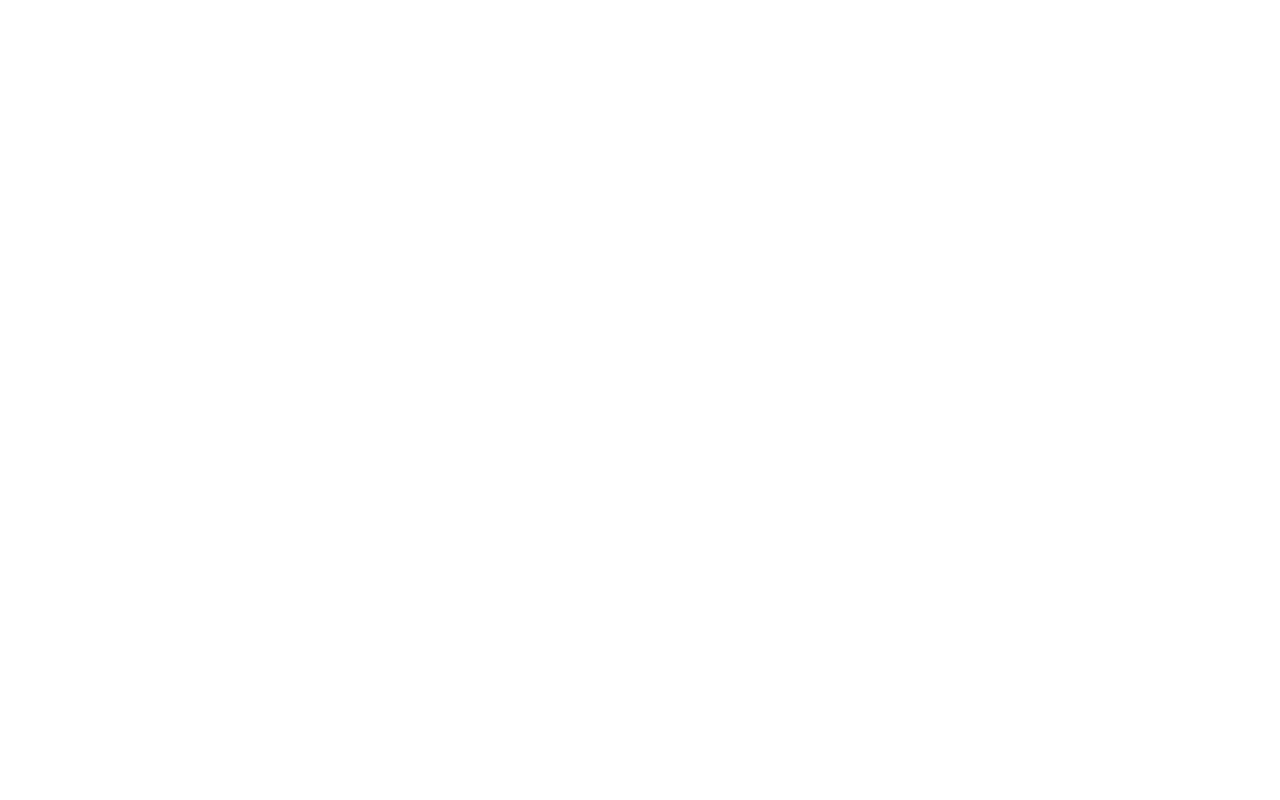
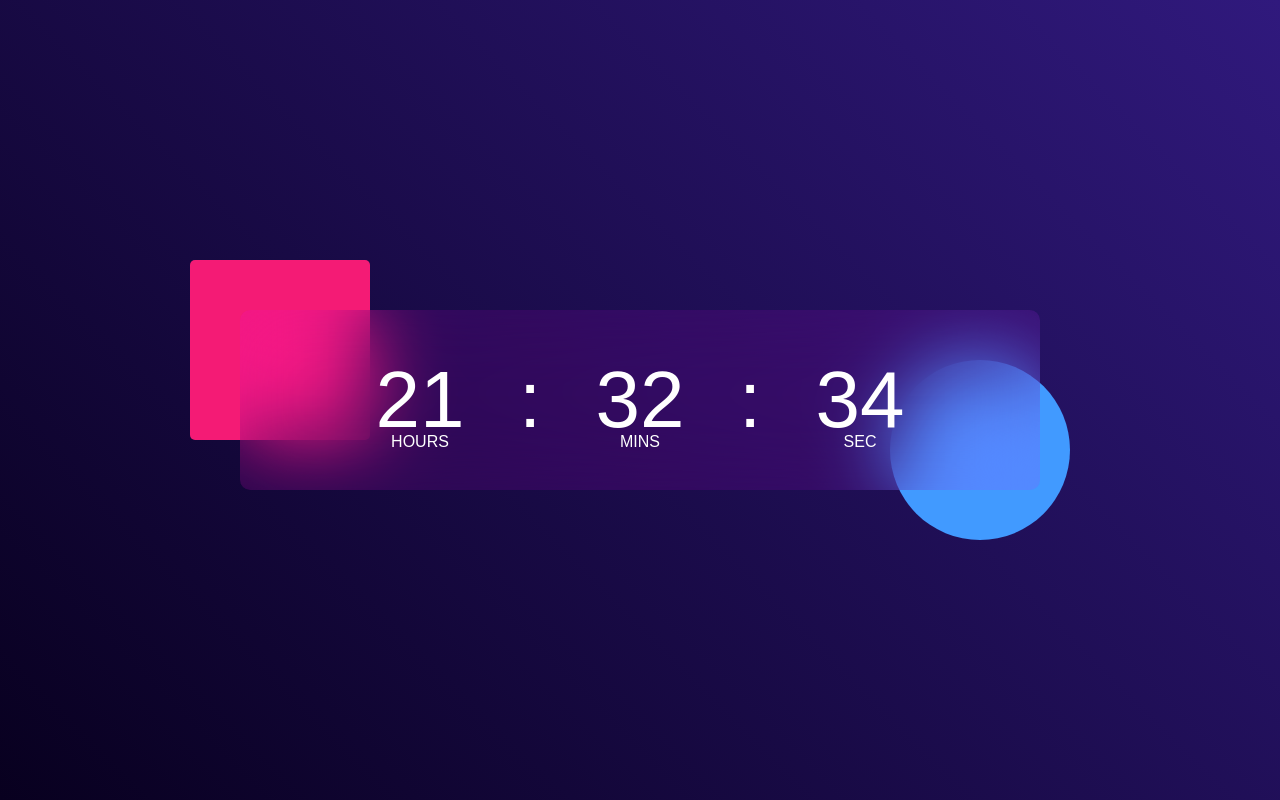
Before and after one commit to HabiburRahnan/digital-clock, a plain HTML site: page index.html in a window 1280 px wide. Drawn offline with Linux system fonts and the light colour scheme.

Commit message:
add to current time and hrs min and sec  all project use html css and javascript code

```diff
--- a/index.css
+++ b/index.css
@@ -0,0 +1,76 @@
+* {
+  margin: 0;
+  padding: 0;
+  font-family: "Poppins", sans-serif;
+  box-sizing: border-box;
+}
+.hero {
+  width: 100%;
+  height: 100vh;
+  background: linear-gradient(45deg, #08001f, #30197d);
+  color: #fff;
+  position: relative;
+}
+.container {
+  width: 800px;
+  height: 180px;
+  position: absolute;
+  top: 50%;
+  left: 50%;
+  transform: translate(-50%, -50%);
+}
+.clock {
+  width: 100%;
+  height: 100%;
+  background: rgba(235, 0, 255, 0.11);
+  border-radius: 10px;
+  display: flex;
+  align-items: center;
+  justify-content: center;
+  backdrop-filter: blur(40px);
+}
+.container::before {
+  content: "";
+  width: 180px;
+  height: 180px;
+  background: #f41b75;
+  border-radius: 5px;
+  position: absolute;
+  left: -50px;
+  top: -50px;
+  z-index: -1;
+}
+.container::after {
+  content: "";
+  width: 180px;
+  height: 180px;
+  background: #419aff;
+  border-radius: 50%;
+  position: absolute;
+  right: -30px;
+  bottom: -50px;
+  z-index: -1;
+}
+.clock span {
+  font-size: 80px;
+  width: 110px;
+  display: inline-block;
+  text-align: center;
+  position: relative;
+}
+.clock span::after {
+  font-size: 16px;
+  position: absolute;
+  bottom: -5px;
+  left: 50%;
+  transform: translate(-50%);
+}
+#hrs::after {
+  content: "HOURS";
+}
+#min::after {
+  content: "MINS";
+}
+#sec::after {
+  content: "SEC";
+}
--- a/index.html
+++ b/index.html
@@ -1,11 +1,37 @@
 <!DOCTYPE html>
 <html lang="en">
-<head>
-    <meta charset="UTF-8">
-    <meta name="viewport" content="width=device-width, initial-scale=1.0">
+  <head>
+    <meta charset="UTF-8" />
+    <meta name="viewport" content="width=device-width, initial-scale=1.0" />
     <title>Digital Clock</title>
-</head>
-<body>
-
-</body>
+    <link rel="stylesheet" href="index.css" />
+  </head>
+  <body>
+    <div class="hero">
+      <div class="container">
+        <div class="clock">
+          <span id="hrs">00</span>
+          <span>:</span>
+          <span id="min">00</span>
+          <span>:</span>
+          <span id="sec">00</span>
+        </div>
+      </div>
+    </div>
+    <script>
+      let hrs = document.getElementById("hrs");
+      let min = document.getElementById("min");
+      let sec = document.getElementById("sec");
+      setInterval(() => {
+        let currentTime = new Date();
+        //   console.log(currentTime.getHours());
+        hrs.innerHTML =
+          (currentTime.getHours() < 10 ? "0" : "") + currentTime.getHours();
+        min.innerHTML =
+          (currentTime.getMinutes() < 10 ? "0" : "") + currentTime.getMinutes();
+        sec.innerHTML =
+          (currentTime.getSeconds() < 10 ? "0" : "") + currentTime.getSeconds();
+      }, 1000);
+    </script>
+  </body>
 </html>
```
